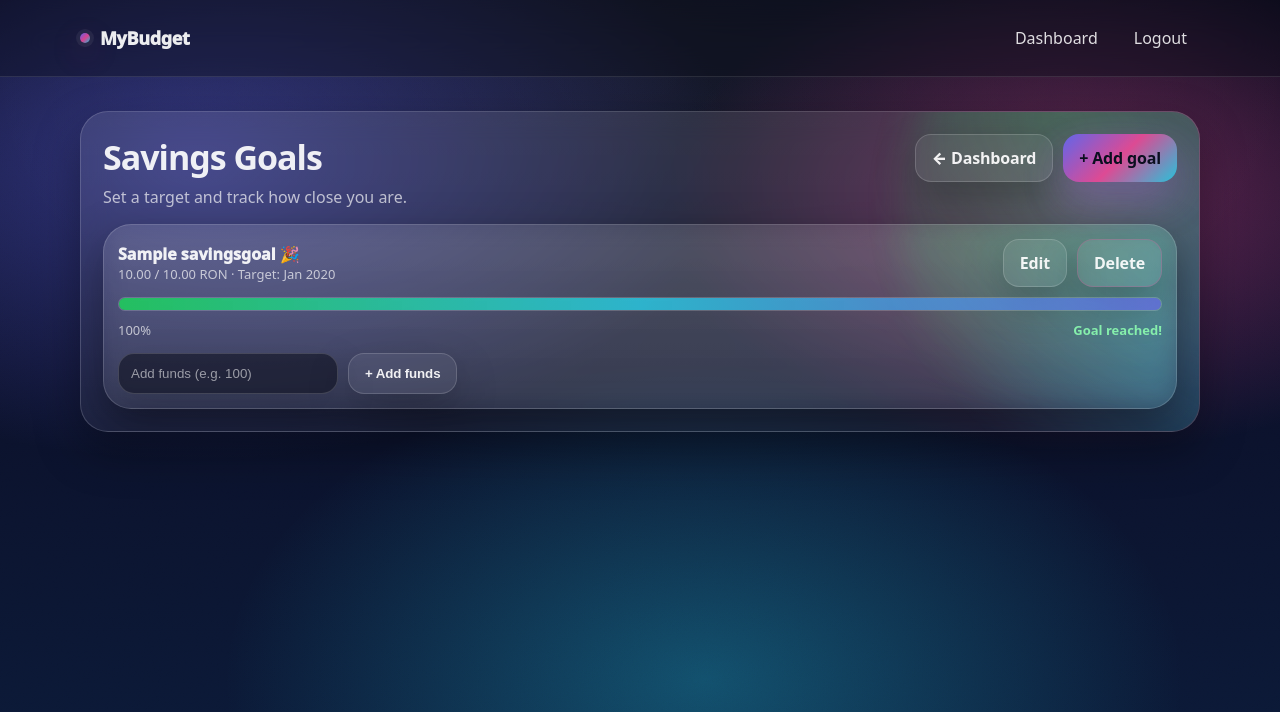
After one commit to SanduAndreea22/my_budget, a Django app: page /app/goals/ in a window 1280 px wide. The commit adds this page. Shown: the top 712 px of the page. Run offline with Django 5.2, Linux system fonts and the light colour scheme; a user stored in the database is signed in; tables that the repository leaves empty hold one stand-in row (values such as "Sample post"); parts of the project's set-up code (start-up, migrations or seed data) failed here and were passed over.

Commit message:
Add savings goals and an activity log (Phase 2)
Savings goals:
- New SavingsGoal model (name, target_amount, saved_amount, optional
  target_date) plus CRUD views/templates: list with progress bars,
  add/edit form, delete confirmation, and a lightweight "add funds"
  action that increments saved_amount without touching the Transaction
  model — goals are a standalone target-tracking feature, not wired into
  income/expense accounting.
- Target amount must be greater than zero (SavingsGoalForm); progress
  percentage is capped at 100% and a goal is flagged complete once
  saved_amount reaches target_amount.

Activity log:
- New ActivityLog model (user, action, model_name, object_repr,
  timestamp) and a paginated /app/activity/ page.
- Logged explicitly at the point of each mutation (no signals) for
  Transaction create/update/delete and BudgetLimit create/update/delete
  — the two models where users would actually want an audit trail — plus
  SavingsGoal create/update/delete for consistency.

Both features follow the existing per-user isolation pattern (every
query/lookup filtered by user, get_object_or_404 scoped to the owner) and
the app's established visual language (glass-card, progress bars,
btn--danger on the delete-confirmation page).

Added "🎯 Goals" and "🕓 Activity" links to the dashboard. 19 new tests
(57 total, all passing) covering goal CRUD, per-user isolation on goals,
add-funds validation, progress capping, and that every logged mutation
records the right action/model/owner. Verified end-to-end against a real
dev server with Playwright screenshots (empty state, funded goal,
activity feed).

Co-Authored-By: Claude Sonnet 5 <noreply@anthropic.com>
Claude-Session: https://claude.ai/code/session_0134KGVodhKTPZufFn6CsdNs

```diff
--- a/budget/urls.py
+++ b/budget/urls.py
@@ -19,5 +19,11 @@ urlpatterns = [
     path("budgets/<int:pk>/delete/", views.budget_delete_view, name="budget_delete"),
     path("charts/", views.charts_view, name="charts"),
     path("compare/", views.compare_view, name="compare"),
+    path("goals/", views.savings_goals_view, name="savings_goals"),
+    path("goals/add/", views.savings_goal_add_view, name="savings_goal_add"),
+    path("goals/<int:pk>/edit/", views.savings_goal_edit_view, name="savings_goal_edit"),
+    path("goals/<int:pk>/add-funds/", views.savings_goal_add_funds_view, name="savings_goal_add_funds"),
+    path("goals/<int:pk>/delete/", views.savings_goal_delete_view, name="savings_goal_delete"),
+    path("activity/", views.activity_log_view, name="activity_log"),
 
 ]
--- a/budget/views.py
+++ b/budget/views.py
@@ -14,8 +14,25 @@ from django.shortcuts import get_object_or_404, redirect, render
 from django.template.loader import render_to_string
 from django.utils import timezone
 
-from .forms import BudgetLimitForm, CategoryForm, TransactionForm
-from .models import BudgetLimit, Category, Transaction
+from .forms import BudgetLimitForm, CategoryForm, SavingsGoalForm, TransactionForm
+from .models import ActivityLog, BudgetLimit, Category, SavingsGoal, Transaction
+
+
+def _log_activity(user, action, model_name, object_repr):
+    ActivityLog.objects.create(
+        user=user,
+        action=action,
+        model_name=model_name,
+        object_repr=object_repr[:255],
+    )
+
+
+def _transaction_repr(tx, currency):
+    return f"{tx.get_type_display()} · {tx.category.name} · {tx.amount} {currency}"
+
+
+def _budget_limit_repr(b, currency):
+    return f"{b.category.name} · {b.month:%b %Y} limit · {b.limit} {currency}"
 
 
 @login_required
@@ -90,7 +107,7 @@ def _add_transaction_view(request, tx_type, template_name):
                 },
             })
 
-        Transaction.objects.create(
+        tx = Transaction.objects.create(
             user=request.user,
             type=tx_type,
             amount=amount,
@@ -98,6 +115,7 @@ def _add_transaction_view(request, tx_type, template_name):
             note=note,
             category=category,
         )
+        _log_activity(request.user, ActivityLog.CREATE, "Transaction", _transaction_repr(tx, request.user.currency))
         messages.success(request, "Transaction saved.")
         return redirect("dashboard")
 
@@ -274,6 +292,7 @@ def transaction_edit_view(request, pk):
         form = TransactionForm(request.POST, instance=tx, user=request.user)
         if form.is_valid():
             form.save()
+            _log_activity(request.user, ActivityLog.UPDATE, "Transaction", _transaction_repr(tx, request.user.currency))
             messages.success(request, "Transaction updated.")
             return redirect("transactions")
     else:
@@ -287,7 +306,9 @@ def transaction_delete_view(request, pk):
     tx = get_object_or_404(Transaction, pk=pk, user=request.user)
 
     if request.method == "POST":
+        object_repr = _transaction_repr(tx, request.user.currency)
         tx.delete()
+        _log_activity(request.user, ActivityLog.DELETE, "Transaction", object_repr)
         messages.success(request, "Transaction deleted.")
         return redirect("transactions")
 
@@ -378,6 +399,7 @@ def budget_add_view(request):
             obj.user = request.user
             obj.month = _month_start(obj.month)  # normalize
             obj.save()
+            _log_activity(request.user, ActivityLog.CREATE, "Budget Limit", _budget_limit_repr(obj, request.user.currency))
             messages.success(request, "Budget limit saved.")
             return redirect("budgets")
     else:
@@ -396,6 +418,7 @@ def budget_edit_view(request, pk):
             obj = form.save(commit=False)
             obj.month = _month_start(obj.month)
             obj.save()
+            _log_activity(request.user, ActivityLog.UPDATE, "Budget Limit", _budget_limit_repr(obj, request.user.currency))
             messages.success(request, "Budget limit updated.")
             return redirect("budgets")
     else:
@@ -409,7 +432,9 @@ def budget_delete_view(request, pk):
     b = get_object_or_404(BudgetLimit, pk=pk, user=request.user)
 
     if request.method == "POST":
+        object_repr = _budget_limit_repr(b, request.user.currency)
         b.delete()
+        _log_activity(request.user, ActivityLog.DELETE, "Budget Limit", object_repr)
         messages.success(request, "Budget limit deleted.")
         return redirect("budgets")
 
@@ -554,3 +579,101 @@ def compare_view(request):
         "year_total_balance": year_total_income - year_total_expense,
         "year_rows": year_rows,
     })
+
+
+def _savings_goal_repr(goal, currency):
+    return f"{goal.name} · target {goal.target_amount} {currency}"
+
+
+@login_required
+def savings_goals_view(request):
+    goals = SavingsGoal.objects.filter(user=request.user)
+
+    rows = []
+    for g in goals:
+        pct = int(min((g.saved_amount / g.target_amount) * 100, 100)) if g.target_amount else 0
+        rows.append({
+            "goal": g,
+            "pct": pct,
+            "remaining": max(g.target_amount - g.saved_amount, Decimal("0")),
+            "is_complete": g.saved_amount >= g.target_amount,
+        })
+
+    return render(request, "savings_goals.html", {"rows": rows, "currency": request.user.currency})
+
+
+@login_required
+def savings_goal_add_view(request):
+    if request.method == "POST":
+        form = SavingsGoalForm(request.POST)
+        if form.is_valid():
+            obj = form.save(commit=False)
+            obj.user = request.user
+            obj.save()
+            _log_activity(request.user, ActivityLog.CREATE, "Savings Goal", _savings_goal_repr(obj, request.user.currency))
+            messages.success(request, "Savings goal created!")
+            return redirect("savings_goals")
+    else:
+        form = SavingsGoalForm()
+
+    return render(request, "savings_goal_form.html", {"form": form, "mode": "add"})
+
+
+@login_required
+def savings_goal_edit_view(request, pk):
+    goal = get_object_or_404(SavingsGoal, pk=pk, user=request.user)
+
+    if request.method == "POST":
+        form = SavingsGoalForm(request.POST, instance=goal)
+        if form.is_valid():
+            form.save()
+            _log_activity(request.user, ActivityLog.UPDATE, "Savings Goal", _savings_goal_repr(goal, request.user.currency))
+            messages.success(request, "Savings goal updated.")
+            return redirect("savings_goals")
+    else:
+        form = SavingsGoalForm(instance=goal)
+
+    return render(request, "savings_goal_form.html", {"form": form, "mode": "edit", "goal": goal})
+
+
+@login_required
+def savings_goal_add_funds_view(request, pk):
+    goal = get_object_or_404(SavingsGoal, pk=pk, user=request.user)
+
+    if request.method == "POST":
+        amount = _parse_amount(request.POST.get("amount"))
+        if amount is None:
+            messages.error(request, "Please enter a valid amount greater than zero.")
+        else:
+            goal.saved_amount = goal.saved_amount + amount
+            goal.save()
+            _log_activity(
+                request.user, ActivityLog.UPDATE, "Savings Goal",
+                f"{goal.name} · added {amount} {request.user.currency}",
+            )
+            messages.success(request, "Funds added to your goal.")
+
+    return redirect("savings_goals")
+
+
+@login_required
+def savings_goal_delete_view(request, pk):
+    goal = get_object_or_404(SavingsGoal, pk=pk, user=request.user)
+
+    if request.method == "POST":
+        object_repr = _savings_goal_repr(goal, request.user.currency)
+        goal.delete()
+        _log_activity(request.user, ActivityLog.DELETE, "Savings Goal", object_repr)
+        messages.success(request, "Savings goal deleted.")
+        return redirect("savings_goals")
+
+    return render(request, "savings_goal_confirm_delete.html", {"goal": goal})
+
+
+@login_required
+def activity_log_view(request):
+    logs = ActivityLog.objects.filter(user=request.user)
+    paginator = Paginator(logs, 50)
+    page_obj = paginator.get_page(request.GET.get("page"))
+
+    return render(request, "activity_log.html", {"page_obj": page_obj})
--- a/templates/dashboard.html
+++ b/templates/dashboard.html
@@ -63,6 +63,8 @@
       <a class="btn btn--ghost" href="{% url 'budgets' %}">Budgets</a>
       <a class="btn btn--ghost" href="{% url 'charts' %}">📊 Charts</a>
       <a class="btn btn--ghost" href="{% url 'compare' %}">📅 Compare</a>
+      <a class="btn btn--ghost" href="{% url 'savings_goals' %}">🎯 Goals</a>
+      <a class="btn btn--ghost" href="{% url 'activity_log' %}">🕓 Activity</a>
       <a class="btn btn--ghost" href="{% url 'accounts:profile' username=user.username %}">
         Profile
       </a>
--- /dev/null
+++ b/templates/savings_goals.html
@@ -0,0 +1,81 @@
+{% extends "base.html" %}
+{% load humanize %}
+{% block title %}Savings Goals · MyBudget{% endblock %}
+
+{% block content %}
+<section class="glass-card" style="padding:22px;position:relative;overflow:hidden;">
+
+  <div style="
+    position:absolute; inset:-160px -220px auto auto;
+    width:520px;height:520px;border-radius:999px;
+    background: radial-gradient(circle at 30% 30%, rgba(34,197,94,.45), transparent 60%),
+                radial-gradient(circle at 70% 70%, rgba(34,211,238,.40), transparent 60%);
+    filter: blur(18px); opacity:.75; pointer-events:none;"></div>
+
+  <div style="position:relative;">
+    <div style="display:flex;justify-content:space-between;align-items:flex-start;gap:12px;flex-wrap:wrap;">
+      <div>
+        <h1 style="margin:0;font-size:34px;letter-spacing:-.03em;">Savings Goals</h1>
+        <p class="muted" style="margin:6px 0 0;">Set a target and track how close you are.</p>
+      </div>
+      <div style="display:flex;gap:10px;flex-wrap:wrap;">
+        <a class="btn btn--ghost" href="{% url 'dashboard' %}">← Dashboard</a>
+        <a class="btn" href="{% url 'savings_goal_add' %}">+ Add goal</a>
+      </div>
+    </div>
+
+    <div style="margin-top:16px;display:grid;gap:10px;">
+      {% for r in rows %}
+        <div class="glass-card" style="padding:14px;display:grid;gap:10px;">
+          <div style="display:flex;justify-content:space-between;align-items:center;gap:12px;flex-wrap:wrap;">
+            <div style="min-width:0;">
+              <div style="font-weight:950;white-space:nowrap;overflow:hidden;text-overflow:ellipsis;">
+                {{ r.goal.name }}{% if r.is_complete %} 🎉{% endif %}
+              </div>
+              <div class="muted" style="font-size:13px;">
+                {{ r.goal.saved_amount|floatformat:2|intcomma }} / {{ r.goal.target_amount|floatformat:2|intcomma }} {{ currency }}
+                {% if r.goal.target_date %} · Target: {{ r.goal.target_date|date:"M Y" }}{% endif %}
+              </div>
+            </div>
+
+            <div style="display:flex;gap:10px;flex-wrap:wrap;">
+              <a class="btn btn--ghost" href="{% url 'savings_goal_edit' r.goal.id %}">Edit</a>
+              <a class="btn btn--ghost" href="{% url 'savings_goal_delete' r.goal.id %}" style="border-color: rgba(236,72,153,.25);">Delete</a>
+            </div>
+          </div>
+
+          <div style="height:14px;border-radius:999px;background:rgba(255,255,255,.08);border:1px solid rgba(255,255,255,.12);overflow:hidden;">
+            <div style="
+              height:100%;
+              width: {{ r.pct }}%;
+              background: linear-gradient(90deg, rgba(34,197,94,.95), rgba(34,211,238,.75), rgba(99,102,241,.65));
+              box-shadow: 0 12px 30px rgba(0,0,0,.25);
+            "></div>
+          </div>
+
+          <div class="muted" style="font-size:13px;display:flex;justify-content:space-between;gap:10px;">
+            <span>{{ r.pct }}%</span>
+            {% if r.is_complete %}
+              <span style="color:#86efac;font-weight:900;">Goal reached!</span>
+            {% else %}
+              <span>{{ r.remaining|floatformat:2|intcomma }} {{ currency }} to go</span>
+            {% endif %}
+          </div>
+
+          <form method="POST" action="{% url 'savings_goal_add_funds' r.goal.id %}" style="display:flex;gap:10px;flex-wrap:wrap;align-items:center;margin-top:4px;">
+            {% csrf_token %}
+            <input type="number" step="0.01" name="amount" placeholder="Add funds (e.g. 100)" style="max-width:220px;">
+            <button class="btn btn--ghost" type="submit">+ Add funds</button>
+          </form>
+        </div>
+      {% empty %}
+        <div class="glass-card" style="padding:22px;text-align:center;">
+          <div style="font-weight:900;font-size:16px;margin-bottom:8px;">No savings goals yet</div>
+          <p class="muted" style="margin:0 0 16px;">Set a target — e.g. an emergency fund or a trip — and track your progress here.</p>
+          <a class="btn" href="{% url 'savings_goal_add' %}">+ Create your first goal</a>
+        </div>
+      {% endfor %}
+    </div>
+  </div>
+</section>
+{% endblock %}
```
Also changed, not shown: budget/forms.py (+17 -3 lines), budget/models.py (+37 -0 lines), budget/tests.py (+122 -1 lines), templates/activity_log.html (added, +57 -0 lines), templates/savings_goal_confirm_delete.html (added, +22 -0 lines), templates/savings_goal_form.html (added, +43 -0 lines), budget/migrations/0005_savingsgoal_activitylog.py (added).
